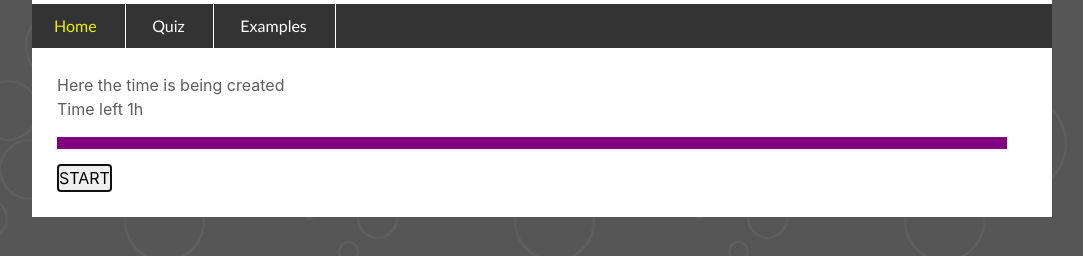
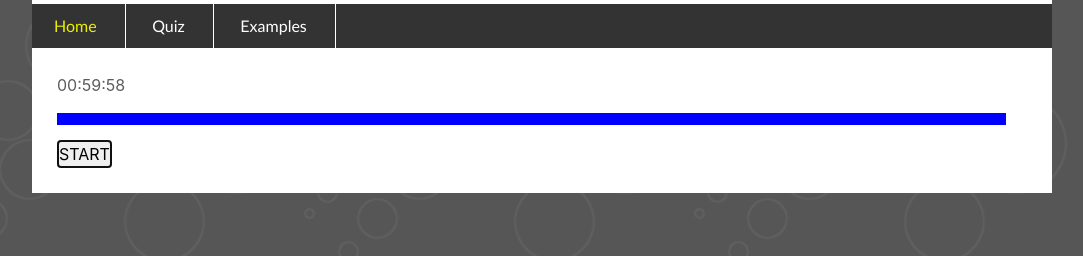
Before and after one commit to knitterJ/simple-but-powerful-quiz, a plain HTML site: page index.html in a window 1280 px wide. Both pictures are taken after a click on the button "START". Shown: the part 92-348 px from the top of the page, without its empty margins (98-1181 px from the left). Drawn offline with nearby package versions, Linux system fonts and the light colour scheme.

Commit message:
coding challenge daily D47

```diff
--- a/index.html
+++ b/index.html
@@ -162,11 +162,10 @@
       </ul> -->
       </div id="blaa">
       <div id="timer">
-        Here the time is being created
         <div id="digits-counter"></div>
-        <p>Time left <span>1h</span></p>
+        <p id="time">Time left <span class="timer">1h</span></p>
         <div id="timer-gauge-bar" class = timer-gauge-bar>
-          <div class="timer-gauge-bar-inner"> </div>
+          <div id ="timer-gauge-bar-inner" class="timer-gauge-bar-inner"> </div>
         </div>
       </div>
       <button type="button" id="start">START</button>
--- a/style/style.css
+++ b/style/style.css
@@ -357,11 +357,12 @@ text-align: center;
   width: 950px;
   height: 12px;
   margin-bottom: 15px;
-  background-color: purple;
+  background-color: rgb(255, 255, 255);
   position: relative;
 }
 
 .timer-gauge-bar-inner{
+  background: #00f;
   position: absolute;
   width: 100%;
   height: 100%;
--- a/wow.js
+++ b/wow.js
@@ -1,8 +1,10 @@
 var
-  start = document.getElementById('start');
+start = document.getElementById('start');
 content = document.getElementById('phrase');
 button = document.getElementById('wpProQuiz_button');
 blaa = document.getElementById('blaa');
+timeSpan = document.getElementById('time');
+progressBar = document.getElementById("timer-gauge-bar-inner");
 
 
 // button.onclick = function changePhrase(){
@@ -16,12 +18,42 @@ function renderQuestion(){
 
 // start.addEventListener("click",startQuiz());
 start.onclick = function () {
-  // blaa.display = "none";
+  let interval = 3599;
+
+  blaa.display = "none";
   if (blaa.style.display !== "none") {
     blaa.style.display = "none";
   } else {
     blaa.style.display = "block";
   }
+
+  const getPercentage = (x) => (x / 60) * 100;
+
+  //Where the countdown starts
+  var countDown = setInterval(() => {
+
+    var seconds = interval % 60 ; // Seconds that cannot be written in minutes
+    var secondsInMinutes = (interval - seconds) / 60; // Gives the seconds that COULD be given in minutes
+    var minutes = secondsInMinutes % 60; // Minutes that cannot be written in hours
+    var hours = "0" + (secondsInMinutes - minutes) / 60;
+
+
+    interval -- ;
+    let progressWidth = interval / 3599 * 100;
+
+    if(interval > 0) {
+        progressBar.style.width = progressWidth +  "%";
+        timeSpan.innerHTML = hours + ":" + minutes + ":" + seconds;
+    } else {
+      clearInterval(countDown)
+      progressBar.style.width = "0%";
+      timeSpan.innerHTML = "Times Up : ( "
+    }
+  }, 1000);
+
+
+
+
 }
 
 // function getQuote() {
```
